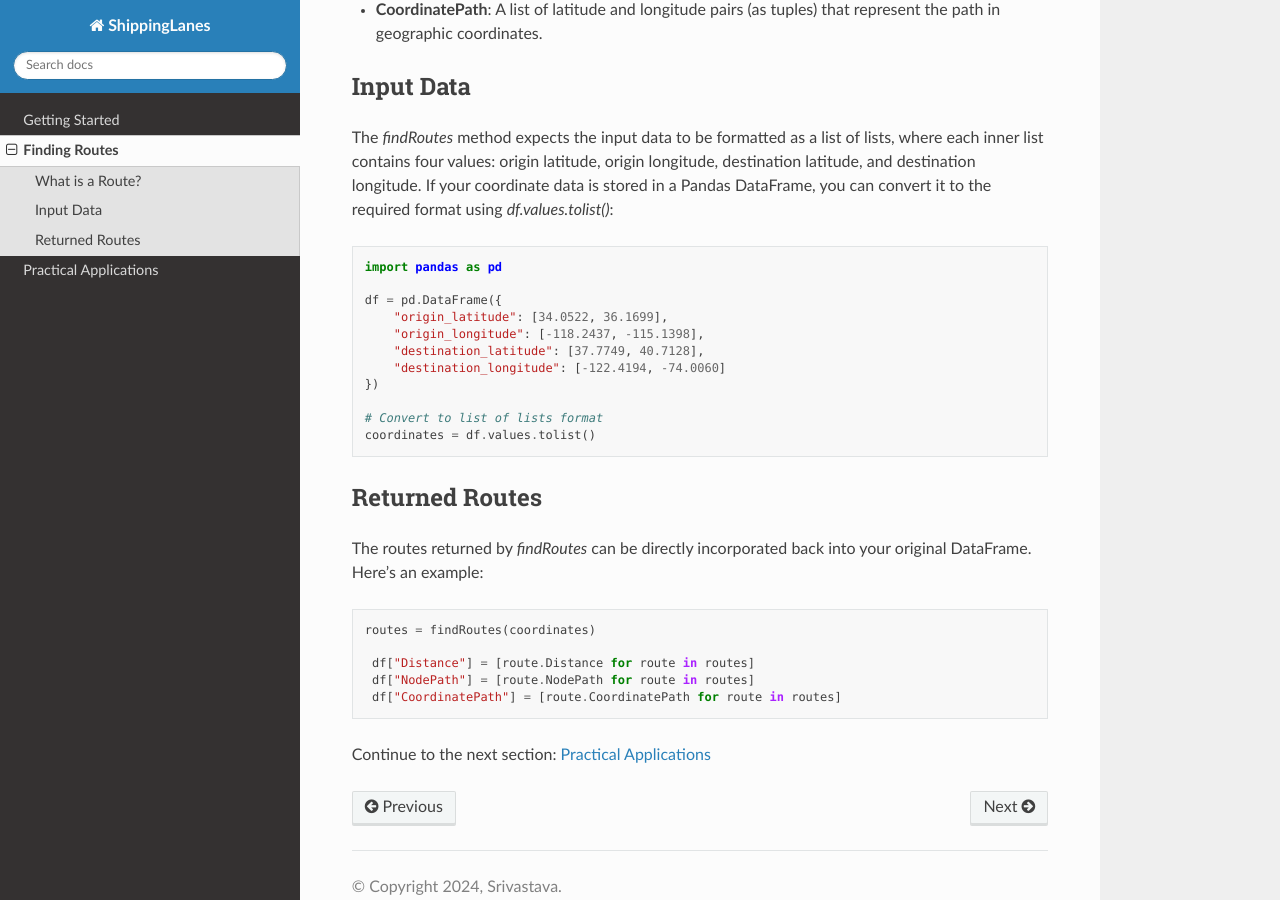
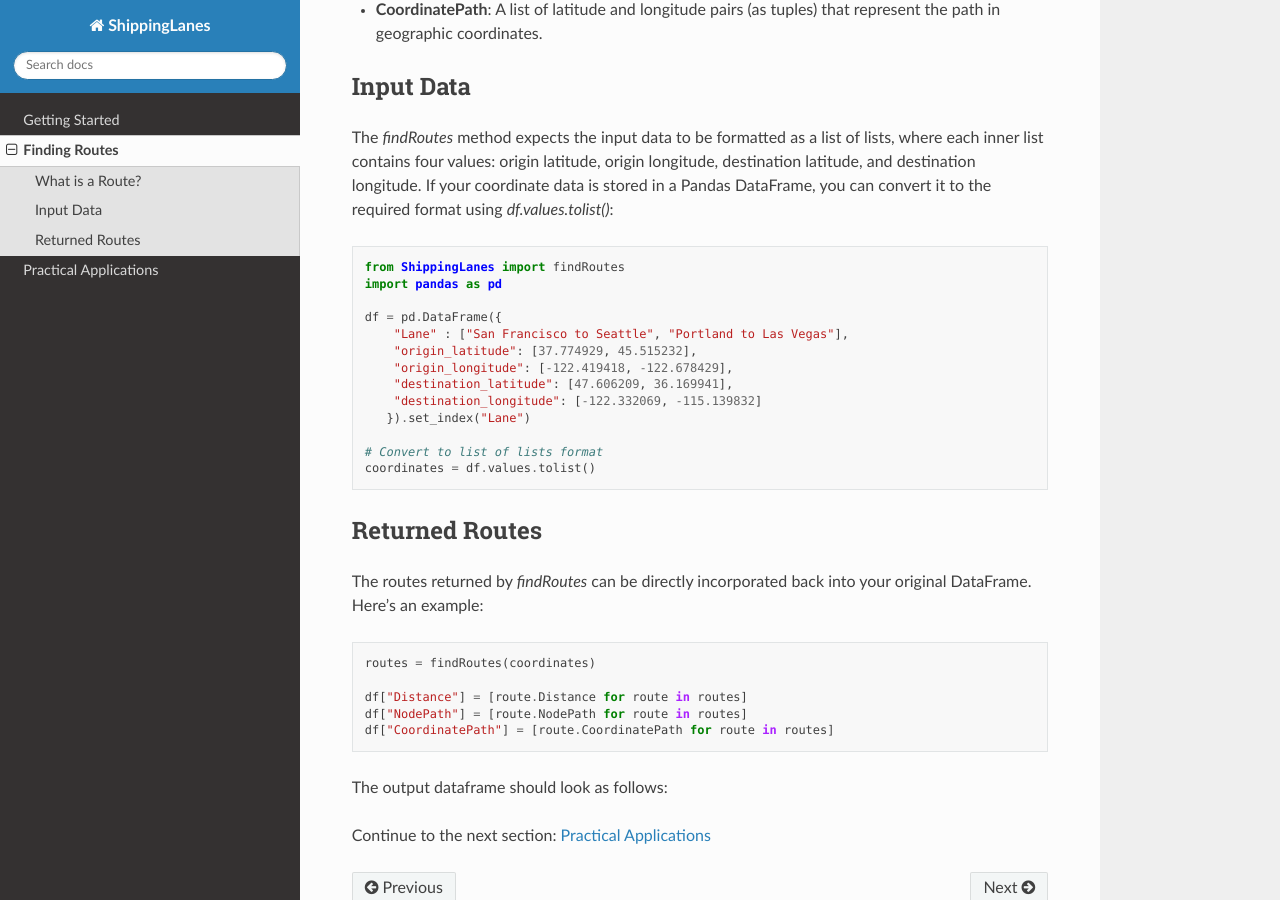
Before and after one commit to amarsrivastava19/ShippingLanes, a Sphinx documentation site: the page built from docs/source/findingroutes.rst, in a window 1280 px wide and 900 px high, scrolled down 410 px. Built offline with Sphinx 7.4.7 and the Read the Docs theme 3.1.0, drawn with Linux system fonts in a browser that asks for light colours.

Commit message:
Update findingroutes.rst

```diff
--- a/docs/source/findingroutes.rst
+++ b/docs/source/findingroutes.rst
@@ -20,15 +20,16 @@ The `findRoutes` method expects the input data to be formatted as a list of list
 
 .. code-block:: python
 
-
+   from ShippingLanes import findRoutes
    import pandas as pd
 
    df = pd.DataFrame({
-       "origin_latitude": [34.0522, 36.1699],
-       "origin_longitude": [-118.2437, -115.1398],
-       "destination_latitude": [37.7749, 40.7128],
-       "destination_longitude": [-122.4194, -74.0060]
-   })
+       "Lane" : ["San Francisco to Seattle", "Portland to Las Vegas"],
+       "origin_latitude": [37.774929, 45.515232],
+       "origin_longitude": [-122.419418, -122.678429],
+       "destination_latitude": [47.606209, 36.169941],
+       "destination_longitude": [-122.332069, -115.139832]
+      }).set_index("Lane")
 
    # Convert to list of lists format
    coordinates = df.values.tolist()
@@ -41,11 +42,15 @@ The routes returned by `findRoutes` can be directly incorporated back into your
 
 .. code-block:: python
 
-  routes = findRoutes(coordinates)
+   routes = findRoutes(coordinates)
 
    df["Distance"] = [route.Distance for route in routes]
    df["NodePath"] = [route.NodePath for route in routes]
    df["CoordinatePath"] = [route.CoordinatePath for route in routes]
 
 
+The output dataframe should look as follows:
+
+.. image: example_df.png
+
 Continue to the next section: :doc:`Practical Applications <practicalapplications>`
```
